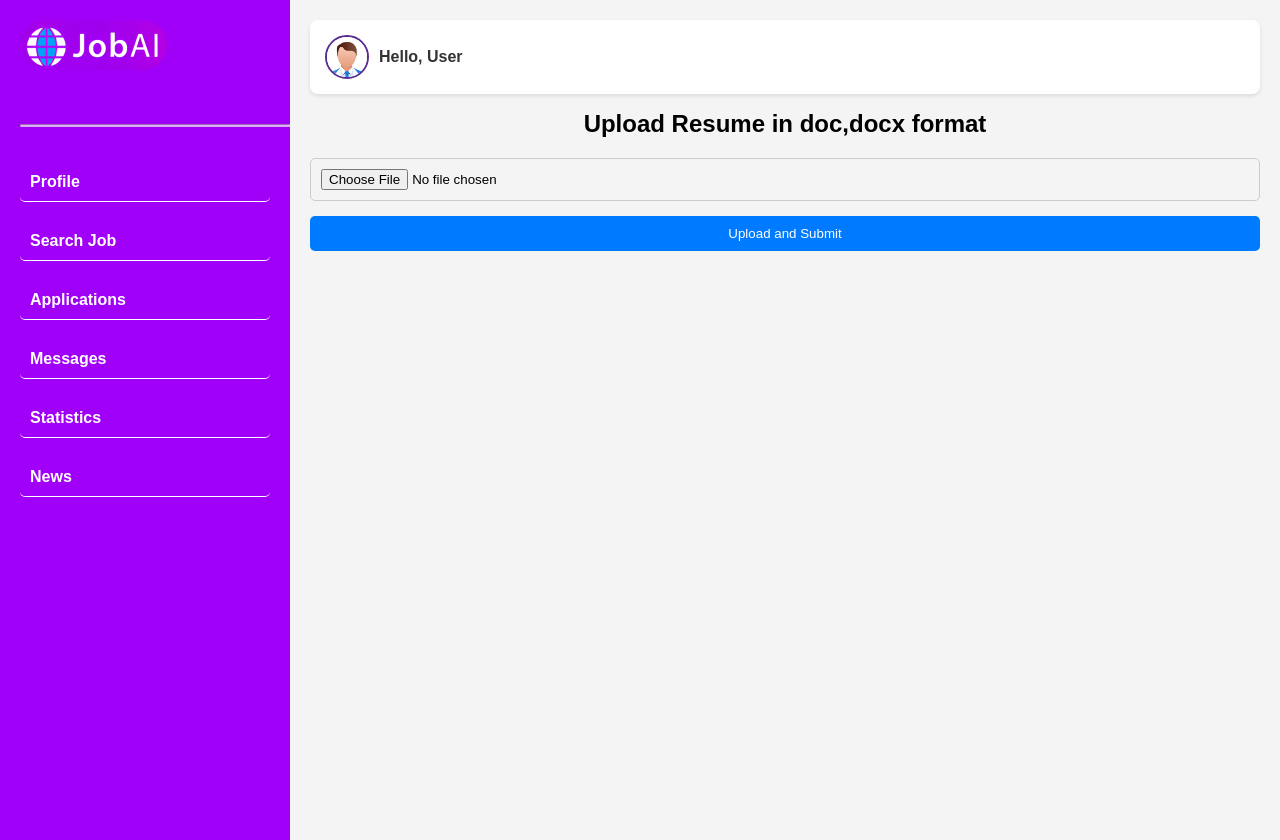
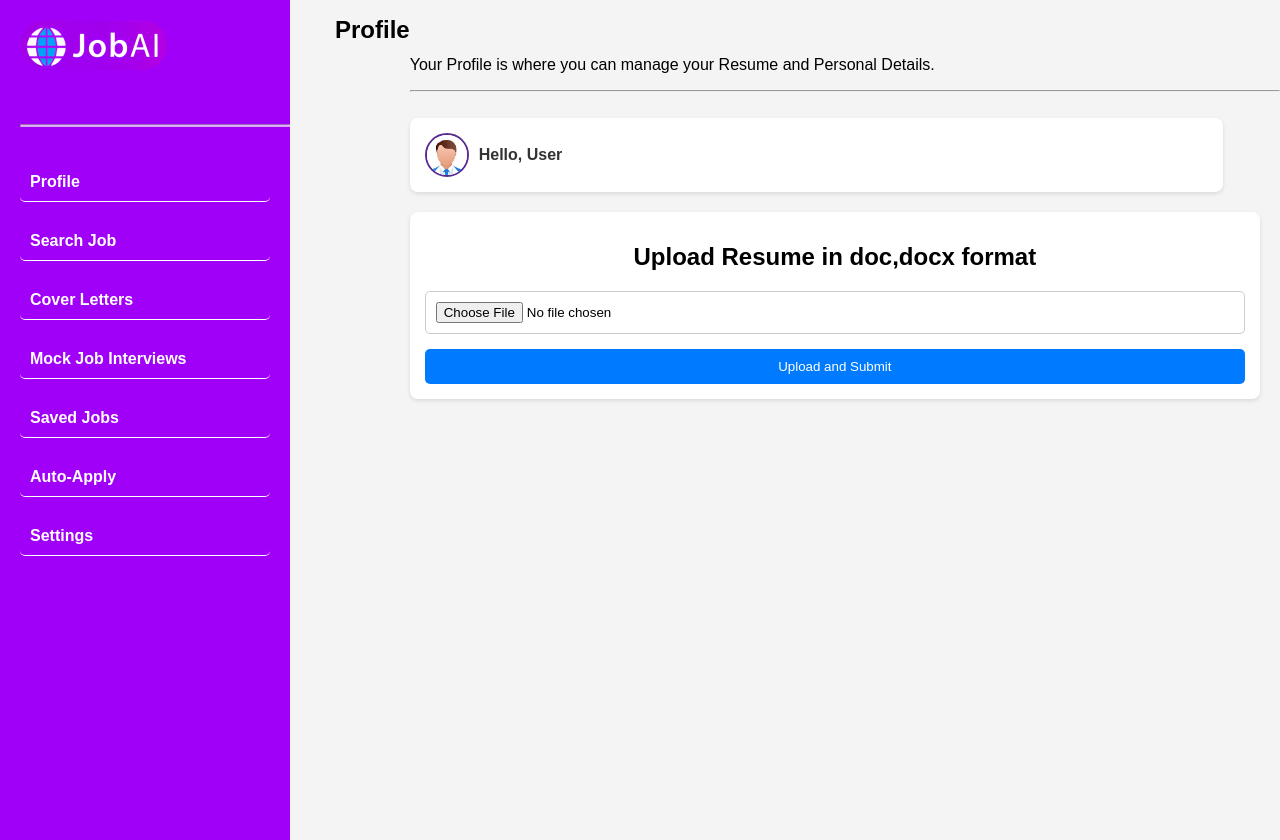
Before and after one commit to PrudhwiRaj1/JobAi, a Django app: page /home/ in a window 1280 px wide. Run offline with Django 5.2, Linux system fonts and the light colour scheme; parts of the project's set-up code (start-up, migrations or seed data) failed here and were passed over.

Commit message:
17th Commit

```diff
--- a/JobAi/JobAi/static/assets/css/dashboard.css
+++ b/JobAi/JobAi/static/assets/css/home.css
@@ -7,7 +7,7 @@ body {
 
 .sidebar {
     width: 250px;
-    background: rgb(160,0,247);
+    background: rgb(160, 0, 247);
     color: white;
     padding: 20px;
     height: 100vh;
@@ -29,7 +29,8 @@ body {
 
 .main-content {
     flex: 1;
-    padding: 20px;
+    padding-top: 10px;
+    margin-top: 30px;
 }
 
 header {
@@ -37,6 +38,7 @@ header {
     justify-content: space-between;
     background: white;
     padding: 15px;
+    width: 90%;
     border-radius: 8px;
     box-shadow: 0 2px 4px rgba(0, 0, 0, 0.1);
 }
@@ -92,8 +94,8 @@ h2 {
     border-radius: 5px;
     border-bottom: 1px white solid;
 }
-.box:hover
-{
+
+.box:hover {
     transform: scale(1.1);
     box-shadow: 0 0 1px rgba(224, 218, 218, 0.3);
 }
@@ -110,6 +112,7 @@ header {
 
 .user-info {
     display: flex;
+    max-width: max-content;
     align-items: center;
 }
 
@@ -130,11 +133,25 @@ header {
     float: right;
 }
 
-.nav-link
-{
-text-decoration: none;
-color: white;
-font-weight: bold;
-text-align: justify;
-margin-left:30px ;
+.nav-link {
+    text-decoration: none;
+    color: white;
+    font-weight: bold;
+    text-align: justify;
+    margin-left: 30px;
 }
+
+.home-title {
+    margin-left: 45px;
+}
+
+.container {
+    margin-top: 20px;
+    margin-right: 20px;
+    background-color: white;
+    align-items: center;
+    background: white;
+    padding: 15px;
+    border-radius: 8px;
+    box-shadow: 0 2px 4px rgba(0, 0, 0, 0.1);
+}
--- a/JobAi/JobAi_App/templates/home.html
+++ b/JobAi/JobAi_App/templates/home.html
@@ -8,7 +8,7 @@
     <title>JobAi | Dashboard</title>
     <link rel="icon" href="{% static 'images/JobAi-logo1.png' %}">
     <link rel="stylesheet" href="{% static 'assets/css/style1.css' %}">
-    <link rel="stylesheet" href="{%static 'assets/css/dashboard.css'%}">
+    <link rel="stylesheet" href="{%static 'assets/css/home.css'%}">
 </head>
 
 <body>
@@ -25,25 +25,33 @@
                 <a href="#" class="nav-link"><li>Search Job</li></a>
             </div>
             <div class="box">
-                <a href="#" class="nav-link"><li>Applications</li></a>
+                <a href="#" class="nav-link"><li>Cover Letters</li></a>
             </div>
             <div class="box">
-                <a href="#" class="nav-link"><li>Messages</li></a>
+                <a href="#" class="nav-link"><li>Mock Job Interviews</li></a>
             </div>
             <div class="box">
-                <a href="#" class="nav-link"><li>Statistics</li></a>
+                <a href="#" class="nav-link"><li>Saved Jobs</li></a>
             </div>
             <div class="box">
-                <a href="#" class="nav-link"><li>News</li></a>
+                <a href="#" class="nav-link"><li>Auto-Apply</li></a>
+            </div>
+            <div class="box">
+                <a href="#" class="nav-link"><li>Settings</li></a>
             </div>
         </ul>
     </div>
+    <h1 class="home-title">Profile</h1><br>
+    <br>
     <div class="main-content">
+        <p>Your Profile is where you can manage your Resume and Personal Details.</p>
+    <hr><br>
         <header>
+
             <nav>
             <div class="user-info">
                 <img src="{%static 'images/profile.jpeg'%}" alt="Profile Picture" class="profile-pic">
-                <span>Hello, User</span>
+                <span class="profile">Hello, User</span>
             </div>
         </nav>
         </header>
```
